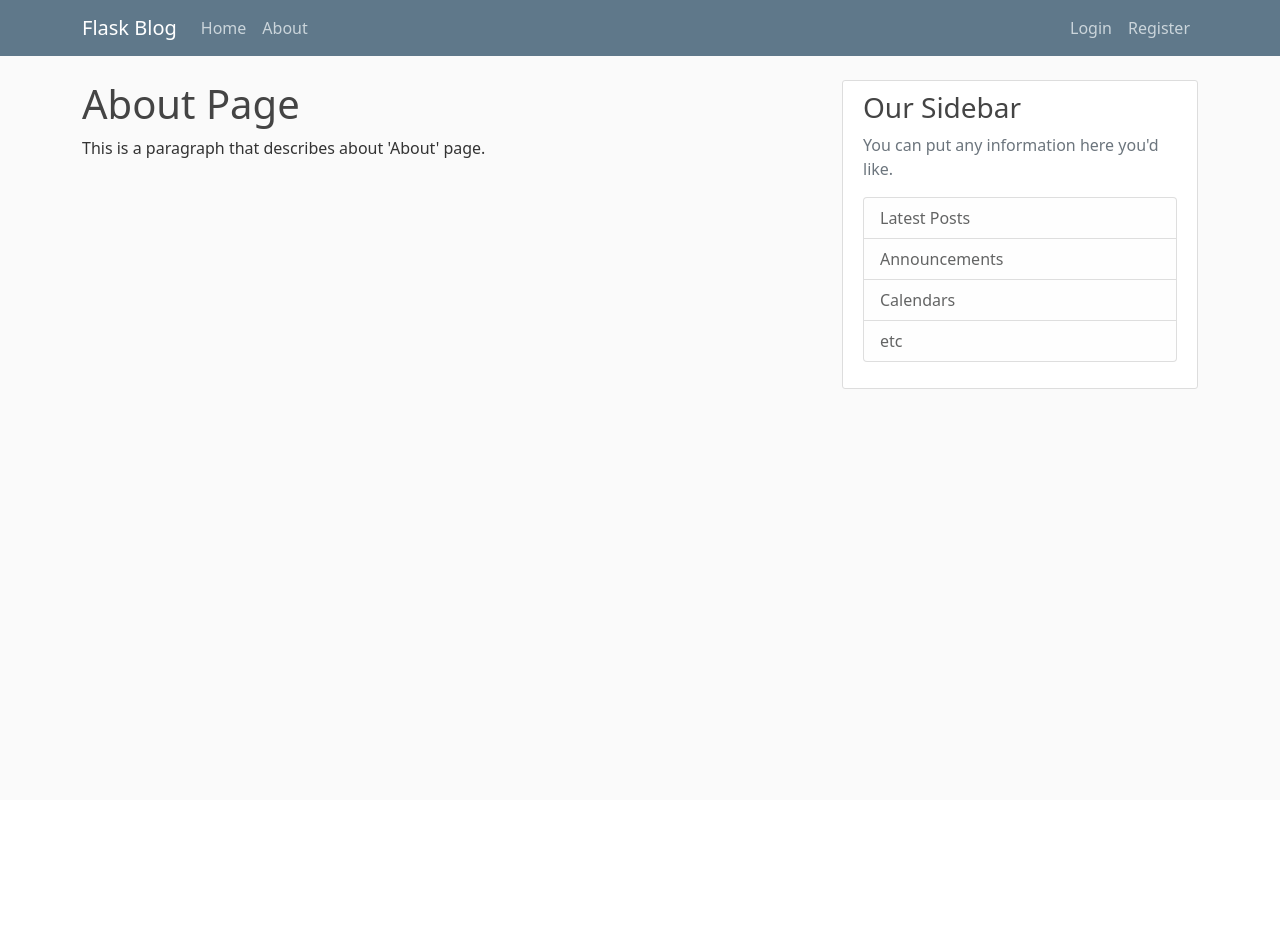
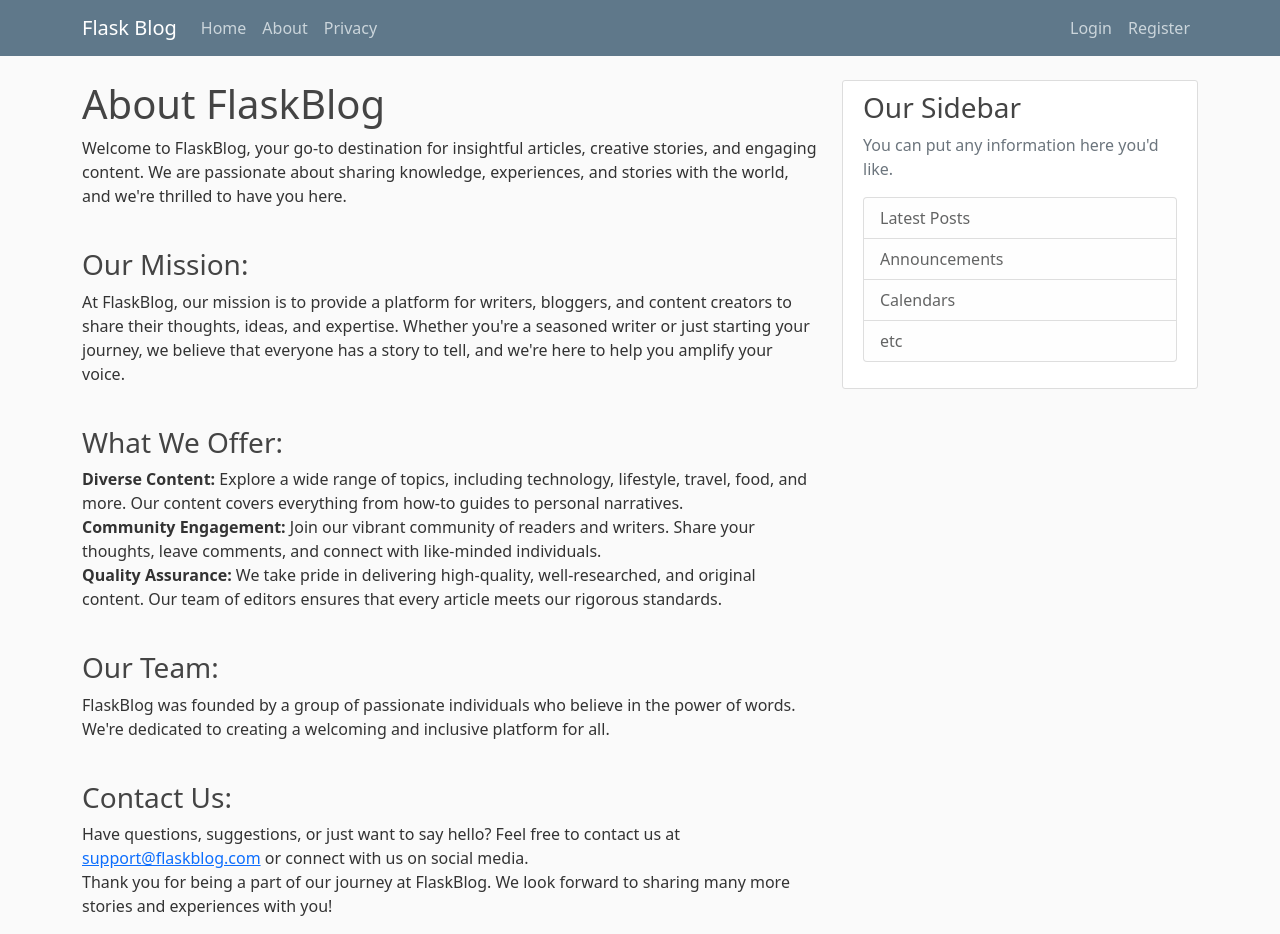
Before and after one commit to SampathKumar025/FlaskBlog, a Flask app: page /about in a window 1280 px wide. Before the commit the page ends 389 px from the top, so only its background shows below. Run offline with Flask 3, Linux system fonts and the light colour scheme.

Commit message:
About and Privacy page
Reformatted about page with all the required info and added privacy page to let users know about the privacy policy of the website.

```diff
--- a/flaskblog/main/routes.py
+++ b/flaskblog/main/routes.py
@@ -15,3 +15,7 @@ def home():
 @main.route("/about")
 def about():
     return render_template("about.html", title="About")
+
+@main.route("/privacy")
+def privacy():
+    return render_template("privacy.html", title="Privacy")
--- a/flaskblog/templates/about.html
+++ b/flaskblog/templates/about.html
@@ -1,5 +1,41 @@
 {% extends "layout.html" %}
 {% block content %}
-    <h1>About Page</h1>
-    <p>This is a paragraph that describes about 'About' page.</p>
+    <h1>About FlaskBlog</h1>
+    <p>Welcome to FlaskBlog, your go-to destination for insightful articles, creative stories, and engaging content. We are
+        passionate about sharing knowledge, experiences, and stories with the world, and we're thrilled to have you here.
+    </p>
+    <br>
+    <h3>Our Mission:</h3>
+    <p>
+        At FlaskBlog, our mission is to provide a platform for writers, bloggers, and content creators to share their
+        thoughts, ideas, and expertise. Whether you're a seasoned writer or just starting your journey, we believe that
+        everyone has a story to tell, and we're here to help you amplify your voice.
+    </p>
+    <br>
+    <h3>What We Offer:</h3>
+    <p>
+        <b>Diverse Content:</b> Explore a wide range of topics, including technology, lifestyle, travel, food, and more. Our
+        content covers everything from how-to guides to personal narratives.
+        <br>
+        <b>Community Engagement:</b> Join our vibrant community of readers and writers. Share your thoughts, leave comments, and
+        connect with like-minded individuals.
+        <br>
+        <b>Quality Assurance:</b> We take pride in delivering high-quality, well-researched, and original content. Our team of
+        editors ensures that every article meets our rigorous standards.
+    </p>
+    <br>
+    <h3>Our Team:</h3>
+    <p>
+        FlaskBlog was founded by a group of passionate individuals who believe in the power of words. We're dedicated to
+        creating a welcoming and inclusive platform for all.
+    </p>
+    <br>
+    <h3>Contact Us:</h3>
+    <p>
+        Have questions, suggestions, or just want to say hello? Feel free to contact us at <a href="#">support@flaskblog.com</a> or connect with
+        us on social media.
+        <br>
+        Thank you for being a part of our journey at FlaskBlog. We look forward to sharing many more stories and experiences
+        with you!
+    </p>
 {% endblock content %}
--- a/flaskblog/templates/layout.html
+++ b/flaskblog/templates/layout.html
@@ -27,6 +27,7 @@
                 <div class="navbar-nav mr-auto">
                 <a class="nav-item nav-link" href="{{url_for('main.home')}}">Home</a>
                 <a class="nav-item nav-link" href="{{url_for('main.about')}}">About</a>
+                <a class="nav-item nav-link" href="{{url_for('main.privacy')}}">Privacy</a>
                 </div>
                 <!-- Navbar Right Side -->
                 <div class="navbar-nav ms-auto">
```
Also changed, not shown: flaskblog/templates/privacy.html (added, +56 -0 lines).
